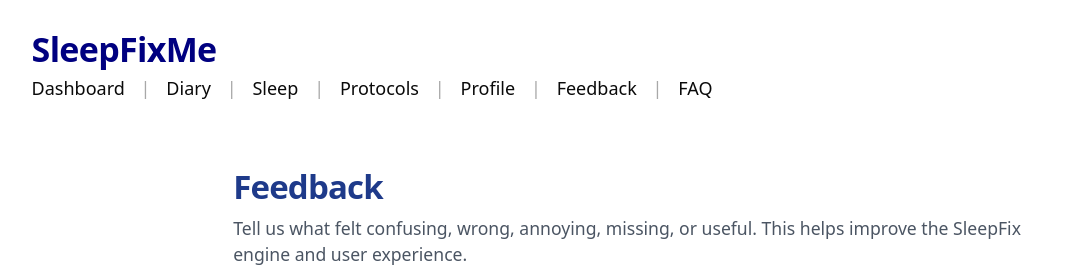
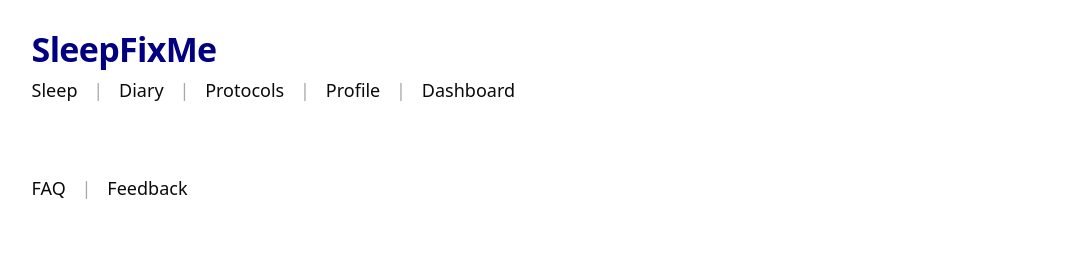
Before and after one commit to jlnalexander5-sudo/sleepfix-app, a Next.js app: page /protected/feedback in a window 1280 px wide. Shown: the top 267 px of the page, without its empty margins (2-1076 px from the left). Built offline with nearby package versions, Linux system fonts and the light colour scheme; no server answers.

Commit message:
Update layout.tsx

```diff
--- a/app/protected/layout.tsx
+++ b/app/protected/layout.tsx
@@ -33,7 +33,17 @@ export default function ProtectedLayout({
             padding: "14px 16px",
           }}
         >
-          <nav className="sf-topnav">
+          <nav
+            className="sf-topnav"
+            style={{
+              display: "flex",
+              alignItems: "flex-start",
+              justifyContent: "space-between",
+              gap: 18,
+              flexWrap: "wrap",
+            }}
+          >
+            <div>
               <a
                 href="/protected/dashboard"
                 className="sf-brand"
@@ -42,9 +52,9 @@ export default function ProtectedLayout({
                 SleepFixMe
               </a>
 
-            <div className="sf-links">
-              <Link href="/protected/dashboard" style={{ textDecoration: "none" }}>
-                Dashboard
+              <div className="sf-links" style={{ marginTop: 4 }}>
+                <Link href="/protected/sleep" style={{ textDecoration: "none" }}>
+                  Sleep
                 </Link>
 
                 <span className="sf-sep">|</span>
@@ -53,11 +63,6 @@ export default function ProtectedLayout({
                   Diary
                 </Link>
 
-              <span className="sf-sep">|</span>
-
-              <Link href="/protected/sleep" style={{ textDecoration: "none" }}>
-                Sleep
-              </Link>
                 <span className="sf-sep">|</span>
 
                 <Link href="/protected/protocols" style={{ textDecoration: "none" }}>
@@ -72,16 +77,22 @@ export default function ProtectedLayout({
 
                 <span className="sf-sep">|</span>
 
-              <Link href="/protected/feedback" style={{ textDecoration: "none" }}>
-                Feedback
+                <Link href="/protected/dashboard" style={{ textDecoration: "none" }}>
+                  Dashboard
+                </Link>
+              </div>
+            </div>
+
+            <div className="sf-links" style={{ marginTop: 44 }}>
+              <Link href="/protected/faq" style={{ textDecoration: "none" }}>
+                FAQ
               </Link>
 
               <span className="sf-sep">|</span>
 
-              <Link href="/protected/faq" style={{ textDecoration: "none" }}>
-                FAQ
+              <Link href="/protected/feedback" style={{ textDecoration: "none" }}>
+                Feedback
               </Link>
-
             </div>
           </nav>
         </header>
```
Lines whose indentation alone changed are shown as unchanged.
